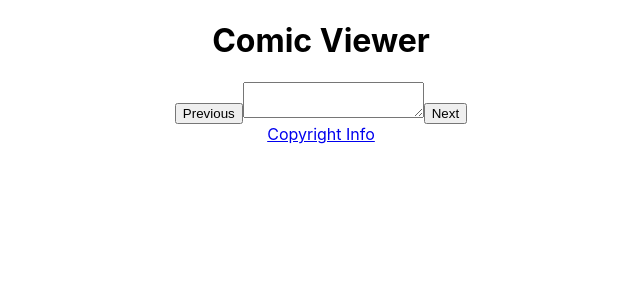
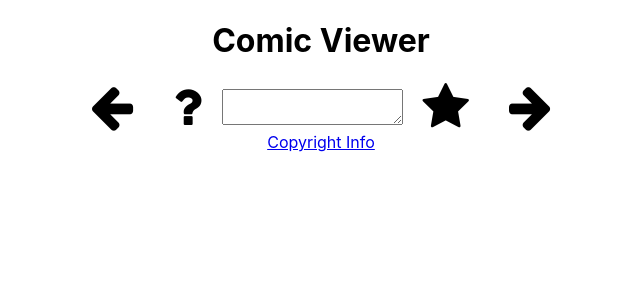
Before and after one commit to awd911/Tom-Milton-Xkcd-Project-3, a React (Create React App) app: page / in a window 1280 px wide. Shown: the top 300 px of the page, without its empty margins (319-959 px from the left). Built offline with nearby package versions, Linux system fonts and the light colour scheme; no server answers.

Commit message:
Added random functionality, Favourite (no functionality) and changed the next and previous buttons to icons

```diff
--- a/src/App.css
+++ b/src/App.css
@@ -36,3 +36,8 @@
     transform: rotate(360deg);
   }
 }
+
+.fa:before {
+  font-size:50px;
+  padding : 20px;
+}
--- a/src/App.js
+++ b/src/App.js
@@ -17,23 +17,43 @@ comicApp.baseUrl = 'https://xkcd.com/info.0.json';
 
 //HELP QUE NUM 2
 //targeting the text area using query selector returns NULL after the inital load
+  // not the query selector but
 comicApp.getDefault = () =>{
 
-  const apiUrl = 'https://xkcd.com/info.0.json';
+  //Proxied the API to avoid a CORS error from crashing the site (Thanks Susan!)
+  const proxiedURL = 'https://xkcd.com/info.0.json';
 
-  fetch(apiUrl)
+  const url = new URL('http://proxy.hackeryou.com');
+  url.search = new URLSearchParams({
+    reqUrl: proxiedURL,
+  });
+
+  fetch(url)
     .then((response) => {
       return response.json();
     }).then((data) => {
       console.log(data);
       comicApp.displayDefaultComic(data);
       comicApp.currentNumber = data.num;
+      comicApp.newestComic = data.num;
+
     })
 }
 
 comicApp.changeComic = () => {
   //fetch the API at the new location of index
-  fetch(`https://xkcd.com/${comicApp.currentNumber}/info.0.json`)
+
+  const proxiedURL = `https://xkcd.com/${comicApp.currentNumber}/info.0.json`;
+
+  const url = new URL('http://proxy.hackeryou.com');
+  url.search = new URLSearchParams({
+    reqUrl: proxiedURL,
+  });
+
+  //TRY/Catch Does not work!!
+  try {
+
+    fetch(url)
       .then((response) => {
         return response.json();
       }).then((data) => {
@@ -43,7 +63,10 @@ comicApp.changeComic = () => {
         comicApp.displayDefaultComic(data);
         comicApp.currentNumber = data.num;
       })
-
+  }
+  catch(err){
+    alert("The page does not exsist!");
+  }
 
 }
 
@@ -71,44 +94,50 @@ comicApp.displayDefaultComic = (data) => {
   currImg.src = currComic;
   currImg.alt = comicAlt;
 
+  mainEl.appendChild(currImg);
   // VVV Currently doesnt work, tells me that currNum.innerText is null after emptying the main elementnst currNum = document.querySelector("textarea");
     //Tried to switch the type of element to a div instead of a textarea
 
-  // const currNum = document.querySelector("textarea");
-  // if(currNum){
-  //   console.log("Works!");
-  // }
-  // else{
-  //   console.log("Nope!");
-  // }
-
-  // currNum.innerText = comicNum;
-
-  // console.log(currNum);
-  // mainEl.appendChild(currNum);
-
-
-  mainEl.appendChild(currImg);
+  const currNum = document.querySelector("textarea");
+  if(currNum){
+    console.log("Works!");
+    currNum.innerText = comicNum;
+    mainEl.appendChild(currNum);
+  }
+  else{
+    console.log("Nope!");
+  }
 }
 
 // EVENT HANDLERS
-// the next and previous buttons need the data passed in or at the very least the comics current number
-//The next button handler
-const handleNext = function () {
-  //steps to run when event is "heard"
-  comicApp.currentNumber = comicApp.currentNumber + 1;
-  comicApp.changeComic();
-
-}
+//change the global variable up or down 1 depending on the button pushed
 //The previous button handler
 const handlePrevious = function () {
-  //steps to run when event is "heard"
   //change the currentNumber value to be one lower than the previous call
   comicApp.currentNumber = comicApp.currentNumber -1;
   comicApp.changeComic();
 
 
 }
+
+//The next button handler
+const handleNext = function () {
+  comicApp.currentNumber = comicApp.currentNumber + 1;
+  comicApp.changeComic();
+
+}
+//the random button handler
+  //Uses a simple Math library call to get a random comic from the API
+const handleRandom = function () {
+  comicApp.currentNumber = Math.floor(Math.random() * comicApp.newestComic);
+  comicApp.changeComic();
+}
+
+//Will call a firebase API to add the current comic to  Firebase
+const handleFavourite = function () {
+  console.log("Fav has been click");
+}
+
 // initialize the comicApp
 comicApp.init = () => {
   //current number initialized to be replaced with the first API call (Maybe not needed)
@@ -116,18 +145,23 @@ comicApp.init = () => {
   comicApp.getDefault();
 }
 
+
 function App() {
   return (
     <div className="App">
+      <link rel="stylesheet" href="https://cdnjs.cloudflare.com/ajax/libs/font-awesome/4.7.0/css/font-awesome.min.css"></link>
+
       <h1>Comic Viewer</h1>
       <h2></h2>
       <main></main>
 
       {/* Area for the comic number to appear */}
       <section>
-        <button onClick={handlePrevious}>Previous</button>
+        <i className="fa fa-arrow-left" onClick={handlePrevious}></i>
+        <i className="fa fa-question" onClick={handleRandom}></i>
         <textarea></textarea>
-        <button onClick={handleNext} >Next</button>
+        <i className="fa fa-star" onClick={handleFavourite}></i>
+        <i className="fa fa-arrow-right" onClick={handleNext}></i>
       </section>
       <footer>
         <a href="https://xkcd.com/license.html">Copyright Info </a>
```
Lines whose indentation alone changed are shown as unchanged.
